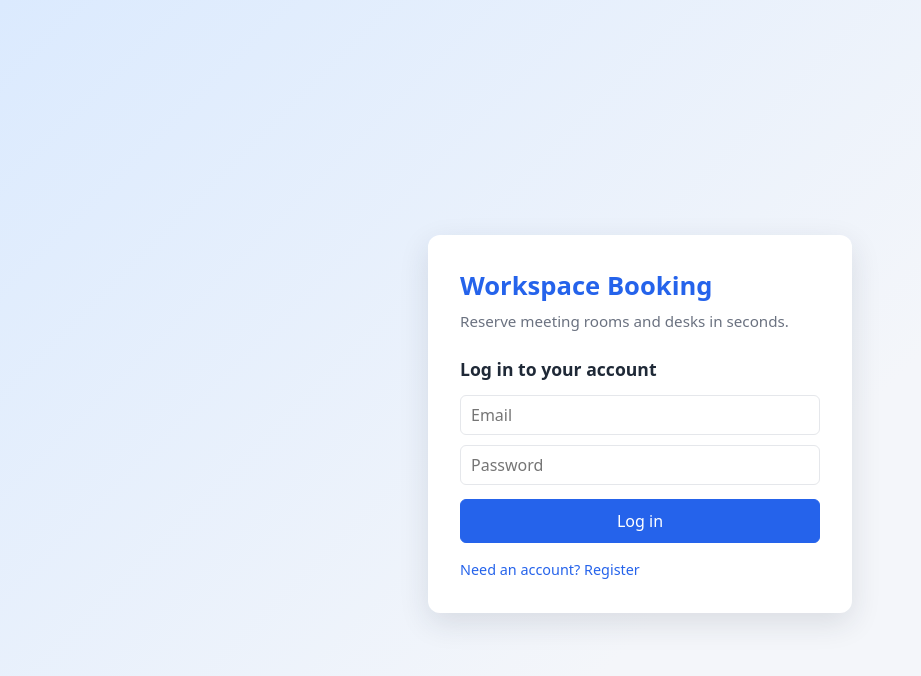
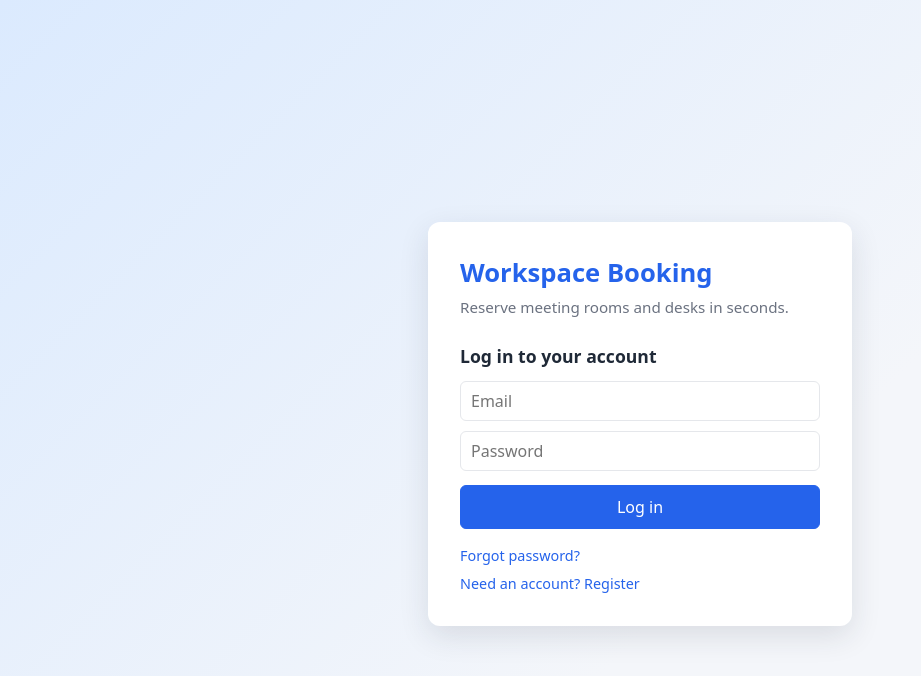
Before and after one commit to Vravula02/desk-booking, a React (Vite) app in the folder apps/web/: page / in a window 1280 px wide. Shown: the top 676 px of the page, without its empty margins (0-921 px from the left). Built offline with nearby package versions, Linux system fonts and the light colour scheme; no server answers.

Commit message:
Add forgot-password, reset form and confirm-password field

```diff
--- a/apps/web/src/LoginPage.tsx
+++ b/apps/web/src/LoginPage.tsx
@@ -1,30 +1,97 @@
-import { useState } from "react";
+import { useEffect, useState } from "react";
 import { api, saveSession, type User } from "./api";
 
 type Props = { onLogin: (user: User) => void };
+type Mode = "login" | "register" | "forgot" | "reset";
+type TokenStatus = "checking" | "valid" | "invalid" | "error" | null;
+
+function getResetToken() {
+  return new URLSearchParams(window.location.search).get("reset");
+}
+
+function clearResetFromUrl() {
+  window.history.replaceState({}, "", window.location.pathname);
+}
 
 export default function LoginPage({ onLogin }: Props) {
-  const [mode, setMode] = useState<"login" | "register">("login");
+  const [resetToken, setResetToken] = useState<string | null>(getResetToken());
+  const [tokenStatus, setTokenStatus] = useState<TokenStatus>(
+    getResetToken() ? "checking" : null
+  );
+  const [mode, setMode] = useState<Mode>(resetToken ? "reset" : "login");
   const [name, setName] = useState("");
   const [email, setEmail] = useState("");
   const [password, setPassword] = useState("");
+  const [confirm, setConfirm] = useState("");
   const [error, setError] = useState("");
+  const [notice, setNotice] = useState("");
+  const [busy, setBusy] = useState(false);
+
+  useEffect(() => {
+    if (!resetToken) return;
+    let cancelled = false;
+
+    async function check() {
+      try {
+        const result = await api<{ valid: boolean }>("/auth/reset/check", {
+          method: "POST",
+          body: JSON.stringify({ token: resetToken }),
+        });
+        if (!cancelled) setTokenStatus(result.valid ? "valid" : "invalid");
+      } catch {
+        if (!cancelled) setTokenStatus("error");
+      }
+    }
+
+    check();
+    return () => {
+      cancelled = true;
+    };
+  }, [resetToken]);
+
+  const needsRules = mode === "register" || mode === "reset";
+  const showForm = mode !== "reset" || tokenStatus === "valid";
 
   const rules = {
     length: password.length >= 8,
     upper: /[A-Z]/.test(password),
     special: /[^A-Za-z0-9]/.test(password),
+    match: confirm.length > 0 && password === confirm,
   };
   const passwordOk = rules.length && rules.upper && rules.special;
+
+  function switchMode(next: Mode) {
+    if (resetToken && next !== "reset") {
+      clearResetFromUrl();
+      setResetToken(null);
+      setTokenStatus(null);
+    }
+    setMode(next);
+    setError("");
+    setNotice("");
+    setPassword("");
+    setConfirm("");
+  }
 
   async function handleSubmit(e: React.FormEvent) {
     e.preventDefault();
     setError("");
-    if (mode === "register" && !passwordOk) {
+    setNotice("");
+
+    if (needsRules) {
+      if (!passwordOk) {
         setError("Password does not meet the rules below the password field");
         return;
       }
+      if (password !== confirm) {
+        setError("Passwords do not match");
+        return;
+      }
+    }
+
+    setBusy(true);
     try {
+      if (mode === "login" || mode === "register") {
         const body =
           mode === "login" ? { email, password } : { name, email, password };
         const result = await api<{ user: User; token: string }>(`/auth/${mode}`, {
@@ -33,10 +100,54 @@ export default function LoginPage({ onLogin }: Props) {
         });
         saveSession(result.token, result.user);
         onLogin(result.user);
+        return;
+      }
+
+      if (mode === "forgot") {
+        const result = await api<{ message: string }>("/auth/forgot", {
+          method: "POST",
+          body: JSON.stringify({ email }),
+        });
+        setNotice(result.message);
+        return;
+      }
+
+      await api("/auth/reset", {
+        method: "POST",
+        body: JSON.stringify({ token: resetToken, newPassword: password }),
+      });
+      clearResetFromUrl();
+      setResetToken(null);
+      setTokenStatus(null);
+      setPassword("");
+      setConfirm("");
+      setMode("login");
+      setNotice("Password updated. Please log in with your new password.");
     } catch (err) {
-      setError(err instanceof Error ? err.message : "Something went wrong");
+      const message = err instanceof Error ? err.message : "Something went wrong";
+      if (mode === "reset" && message.includes("invalid or has expired")) {
+        setTokenStatus("invalid");
+      } else {
+        setError(message);
+      }
+    } finally {
+      setBusy(false);
     }
   }
+
+  const titles: Record<Mode, string> = {
+    login: "Log in to your account",
+    register: "Create your account",
+    forgot: "Reset your password",
+    reset: "Choose a new password",
+  };
+
+  const buttonLabels: Record<Mode, string> = {
+    login: "Log in",
+    register: "Register",
+    forgot: "Send reset link",
+    reset: "Update password",
+  };
 
   return (
     <div className="login-wrap">
@@ -44,7 +155,30 @@ export default function LoginPage({ onLogin }: Props) {
         <h1>Workspace Booking</h1>
         <p className="tagline">Reserve meeting rooms and desks in seconds.</p>
 
-        <h2>{mode === "login" ? "Log in to your account" : "Create your account"}</h2>
+        <h2>{titles[mode]}</h2>
+
+        {mode === "reset" && tokenStatus === "checking" && (
+          <p className="hint">Checking your reset link...</p>
+        )}
+
+        {mode === "reset" && tokenStatus === "invalid" && (
+          <p className="error">
+            This reset link is invalid or has expired. Reset links can only be used once and
+            expire after 30 minutes.
+          </p>
+        )}
+
+        {mode === "reset" && tokenStatus === "error" && (
+          <p className="error">
+            Could not check the reset link. Check your connection and refresh the page.
+          </p>
+        )}
+
+        {mode === "forgot" && (
+          <p className="hint">Enter your email and we will send you a link to reset your password.</p>
+        )}
+
+        {showForm && (
           <form onSubmit={handleSubmit}>
             {mode === "register" && (
               <input
@@ -54,6 +188,8 @@ export default function LoginPage({ onLogin }: Props) {
                 required
               />
             )}
+
+            {mode !== "reset" && (
               <input
                 type="email"
                 placeholder="Email"
@@ -61,14 +197,29 @@ export default function LoginPage({ onLogin }: Props) {
                 onChange={(e) => setEmail(e.target.value)}
                 required
               />
+            )}
+
+            {mode !== "forgot" && (
               <input
                 type="password"
-            placeholder="Password"
+                placeholder={mode === "reset" ? "New password" : "Password"}
                 value={password}
                 onChange={(e) => setPassword(e.target.value)}
                 required
               />
-          {mode === "register" && (
+            )}
+
+            {needsRules && (
+              <input
+                type="password"
+                placeholder="Confirm password"
+                value={confirm}
+                onChange={(e) => setConfirm(e.target.value)}
+                required
+              />
+            )}
+
+            {needsRules && (
               <div className="hint">
                 <div className={rules.length ? "ok" : ""}>
                   {rules.length ? "✓" : "○"} At least 8 characters
@@ -79,22 +230,53 @@ export default function LoginPage({ onLogin }: Props) {
                 <div className={rules.special ? "ok" : ""}>
                   {rules.special ? "✓" : "○"} One special character (for example ! @ # $)
                 </div>
+                <div className={rules.match ? "ok" : ""}>
+                  {rules.match ? "✓" : "○"} Passwords match
+                </div>
               </div>
             )}
-          <button type="submit">{mode === "login" ? "Log in" : "Register"}</button>
+
+            <button type="submit" disabled={busy}>
+              {busy ? "Please wait..." : buttonLabels[mode]}
+            </button>
           </form>
+        )}
 
+        {notice && <p className="notice">{notice}</p>}
         {error && <p className="error">{error}</p>}
 
-        <button
-          className="link-btn"
-          onClick={() => {
-            setError("");
-            setMode(mode === "login" ? "register" : "login");
-          }}
-        >
-          {mode === "login" ? "Need an account? Register" : "Have an account? Log in"}
+        <div className="link-row">
+          {mode === "login" && (
+            <>
+              <button className="link-btn" onClick={() => switchMode("forgot")}>
+                Forgot password?
               </button>
+              <button className="link-btn" onClick={() => switchMode("register")}>
+                Need an account? Register
+              </button>
+            </>
+          )}
+          {mode === "register" && (
+            <button className="link-btn" onClick={() => switchMode("login")}>
+              Have an account? Log in
+            </button>
+          )}
+          {mode === "forgot" && (
+            <button className="link-btn" onClick={() => switchMode("login")}>
+              Back to log in
+            </button>
+          )}
+          {mode === "reset" && (
+            <>
+              <button className="link-btn" onClick={() => switchMode("forgot")}>
+                Request a new link
+              </button>
+              <button className="link-btn" onClick={() => switchMode("login")}>
+                Back to log in
+              </button>
+            </>
+          )}
+        </div>
       </div>
     </div>
   );
--- a/apps/web/src/index.css
+++ b/apps/web/src/index.css
@@ -386,3 +386,23 @@ button:disabled {
 .hint .ok {
   color: #166534;
 }
+.notice {
+  color: #166534;
+  background: #dcfce7;
+  border-radius: 6px;
+  padding: 8px 10px;
+  margin: 12px 0 0;
+  font-size: 0.9rem;
+}
+
+.link-row {
+  display: flex;
+  flex-direction: column;
+  align-items: flex-start;
+  gap: 6px;
+  margin-top: 16px;
+}
+
+.link-row .link-btn {
+  margin-top: 0;
+}
```
Also changed, not shown: 1 other file (tests, documents, lock files or other folders). Lines whose indentation alone changed are shown as unchanged.
